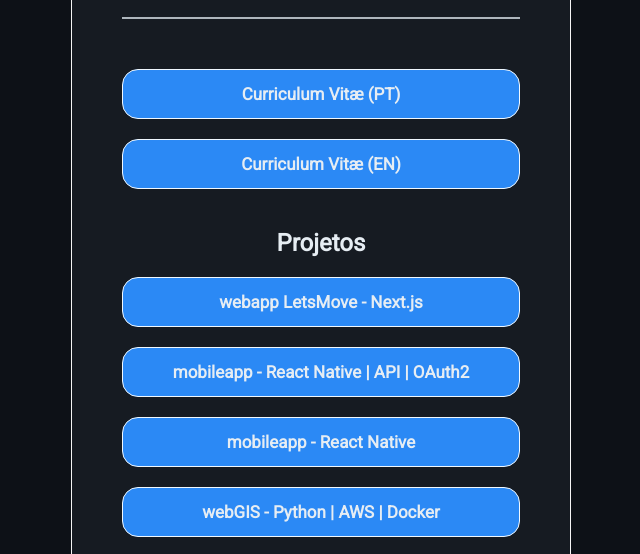
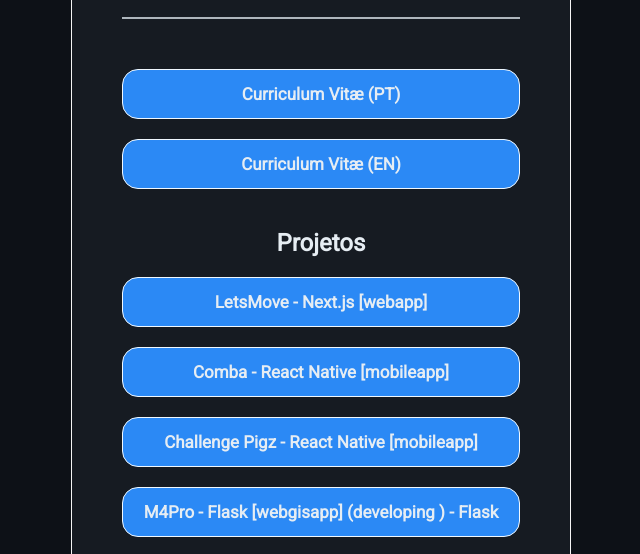
Before and after one commit to feliperx/link-tree, a plain HTML site: page index.html in a window 1280 px wide. Shown: the part 331-885 px from the top of the page, without its empty margins (319-959 px from the left). Drawn offline with Linux system fonts and the light colour scheme.

Commit message:
feat: update projects in index

```diff
--- a/index.html
+++ b/index.html
@@ -22,7 +22,7 @@
             <img src="./assets/images/perfil-lkdin-removebg-preview.png" alt="" />
             <div class="name">
                 <h1>Felipe Xaud</h1>
-                <span>Desenvolvedor FullStack Jr</span>
+                <span>Web | Mobile Development</span>
             </div>
         </div>
         <div class="divider"></div>
@@ -34,11 +34,11 @@
                 <h2>Projetos</h2>
 
 
-                <a href="https://letsmove-zeta.vercel.app/"><button class="button" type="button">webapp LetsMove - Next.js</button></a>
-                <a href="https://github.com/feliperx/comba-mobileapp"><button class="button" type="button">mobileapp - React Native | API | OAuth2</button></a>
-                <a href="https://github.com/feliperx/desafio-pigz-reactnative"><button class="button" type="button">mobileapp - React Native</button></a>
-                <a href="http://3.234.246.92/terramz/monitor/"><button class="button" type="button">webGIS - Python | AWS | Docker </button></a>
-                <a href="https://mapflask.onrender.com/mapView"><button class="button" type="button">webGIS (developing <i class="fa-solid fa-gear-code fa-spin" style="color: #f5c211; background-color: transparent;"></i>) - Flask</button></a>
+                <a href="https://letsmove-zeta.vercel.app/"><button class="button" type="button">LetsMove - Next.js [webapp]</button></a>
+                <a href="https://github.com/feliperx/comba-mobileapp"><button class="button" type="button"> Comba - React Native [mobileapp]</button></a>
+                <a href="https://github.com/feliperx/desafio-pigz-reactnative"><button class="button" type="button">Challenge Pigz - React Native [mobileapp]</button></a>
+<!--                 <a href="http://3.234.246.92/terramz/monitor/"><button class="button" type="button">webGIS - Python | AWS | Docker </button></a> -->
+                <a href="https://mapflask.onrender.com/mapView"><button class="button" type="button">M4Pro - Flask [webgisapp] (developing <i class="fa-solid fa-gear-code fa-spin" style="color: #f5c211; background-color: transparent;"></i>) - Flask</button></a>
             </div>
         </div>
     </div>
```
